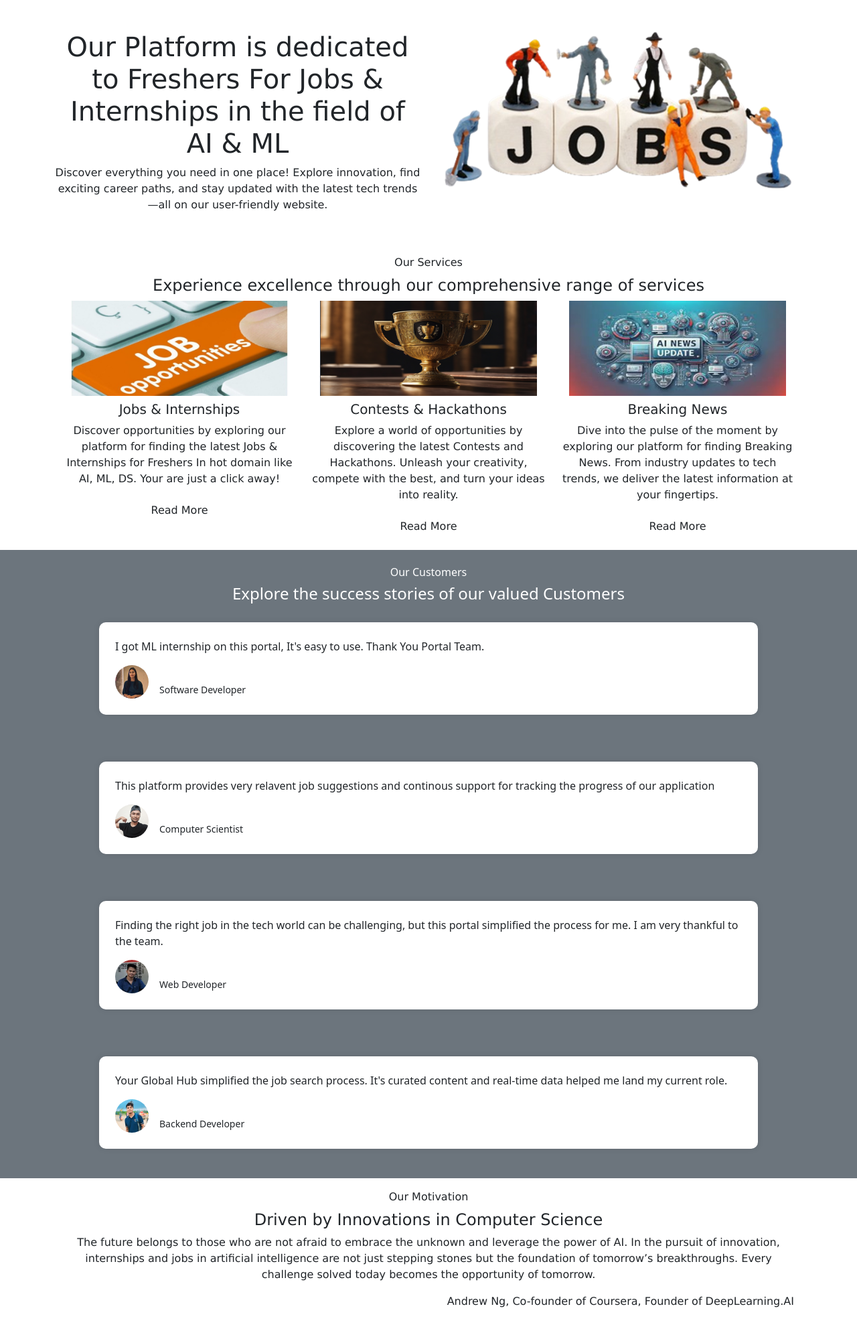
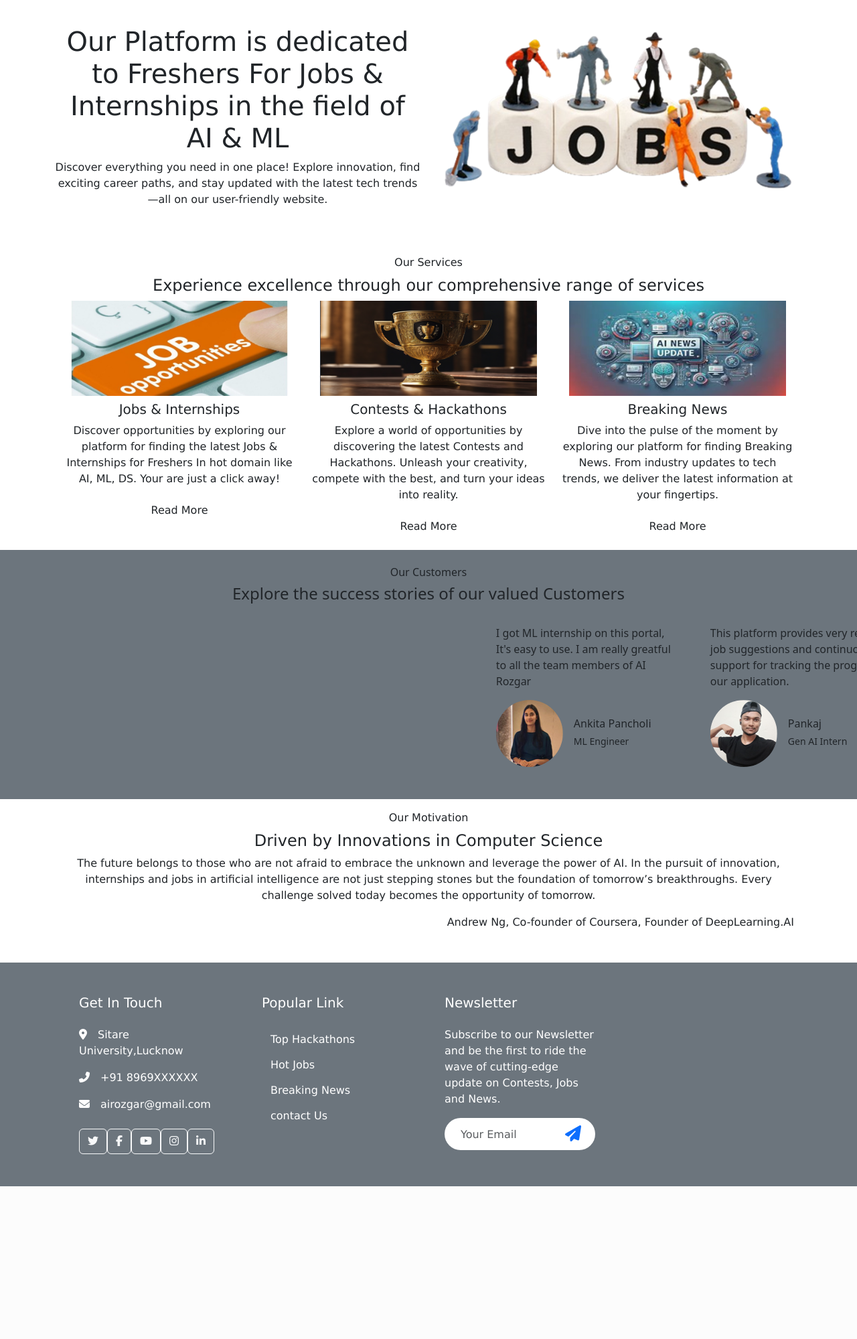
Before and after one commit to nag2mani/airozgar, a Django app: page / in a window 1280 px wide. Shown: the part 48-2047 px from the top of the page at 67% size. After the commit the page ends 1819 px from the top, so only its background shows below. Run offline with Django 5.2, Linux system fonts and the light colour scheme; some libraries are stand-ins or nearby versions.

Commit message:
sliding card done

```diff
--- a/home/static/css/style.css
+++ b/home/static/css/style.css
@@ -1,59 +1,5 @@
 .container{
     font-family: Verdana, Geneva, Tahoma, sans-serif;
-}
-
-.testimonial-carousel {
-    display: flex;
-    flex-wrap: wrap;
-    justify-content: space-between;
-    gap: 30px; /* Adjust the gap as needed */
-}
-
-.testimonial-item {
-    background-color: #fff;
-    border-radius: 10px;
-    box-shadow: 0px 0px 10px rgba(0, 0, 0, 0.1);
-    flex: 1 1 45%; /* Adjust width based on the number of cards per row */
-    margin: 20px;
-}
-
-.testimonial {
-    max-width: 100%;
-    padding: 0 10%;
-}
-
-.testimonial h6, .testimonial h4 {
-    color: #fff;
-}
-
-.testimonial-item p {
-    font-size: 16px;
-    line-height: 1.5;
-}
-
-.testimonial-item img {
-    width: 50px;
-    height: 50px;
-}
-
-.d-flex.align-items-center {
-    margin-top: 15px;
-}
-
-.testimonial-item img {
-    width: 50px;
-    height: 50px;
-    object-fit: cover;
-}
-
-@keyframes slideLeft {
-    0% {
-        transform: translateX(100%);
-    }
-
-    100% {
-        transform: translateX(-100%);
-    }
 }
 
 .filter-section {
@@ -75,6 +21,7 @@
 .internship-cards-section {
     width: 80%;
 }
+
 .internship-card {
     margin-bottom: 20px;
 }
--- a/home/templates/base.html
+++ b/home/templates/base.html
@@ -93,6 +93,12 @@
     <script src="https://cdn.jsdelivr.net/npm/bootstrap@5.3.3/dist/js/bootstrap.bundle.min.js"
       integrity="sha384-YvpcrYf0tY3lHB60NNkmXc5s9fDVZLESaAA55NDzOxhy9GkcIdslK1eN7N6jIeHz"
       crossorigin="anonymous"></script>
+    <script src="https://cdn.jsdelivr.net/npm/@popperjs/core@2.11.8/dist/umd/popper.min.js"
+      integrity="sha384-I7E8VVD/ismYTF4hNIPjVp/Zjvgyol6VFvRkX/vR+Vc4jQkC+hVqc2pM8ODewa9r"
+      crossorigin="anonymous"></script>
+    <script src="https://cdn.jsdelivr.net/npm/bootstrap@5.3.3/dist/js/bootstrap.min.js"
+      integrity="sha384-0pUGZvbkm6XF6gxjEnlmuGrJXVbNuzT9qBBavbLwCsOGabYfZo0T0to5eqruptLy"
+      crossorigin="anonymous"></script>
 </body>
 
 </html>
--- a/home/templates/index.html
+++ b/home/templates/index.html
@@ -1,5 +1,33 @@
 {% extends 'base.html' %}
 {% block start %}
+
+<!-- CSS for horizontal scrolling and animation -->
+<style>
+    .testimonial-carousel {
+        overflow: hidden;
+        position: relative;
+    }
+
+    .testimonial-track {
+        display: flex;
+        width: 100%;
+        animation: scrollLeft 30s linear infinite;
+    }
+
+    .testimonial-item {
+        flex: 0 0 25%; /* Adjust this based on the number of cards to fit in one row */
+        box-sizing: border-box;
+    }
+
+    @keyframes scrollLeft {
+        0% {
+            transform: translateX(100%);
+        }
+        100% {
+            transform: translateX(-100%);
+        }
+    }
+</style>
 
 <div>
     <div class="container">
@@ -74,56 +102,58 @@
         <h6 class="text-center">Our Customers</h6>
         <h4 class="text-center">Explore the success stories of our valued Customers</h4>
         <div class="testimonial-carousel">
+            <div class="testimonial-track">
                 <div class="testimonial-item p-4">
-                <p>I got ML internship on this portal, It's easy to use. Thank You Portal Team.</p>
+                    <p>I got ML internship on this portal, It's easy to use. I am really greatful to all the team members of AI Rozgar</p>
                     <div class="d-flex align-items-center">
                         <img class="img-fluid rounded-circle" src="../static/img/ankita.png" alt="Ankita Pancholi">
                         <div class="ps-3">
                             <h6 class="mb-1">Ankita Pancholi</h6>
-                        <small>Software Developer</small>
+                            <small>ML Engineer</small>
                         </div>
                     </div>
                 </div>
 
                 <div class="testimonial-item p-4">
-                <p>This platform provides very relavent job suggestions and continous support for tracking the progress
-                    of our application</p>
+                    <p>This platform provides very relevant job suggestions and continuous support for tracking the progress
+                        of our application.</p>
                     <div class="d-flex align-items-center">
-                    <img class="img-fluid rounded-circle" src="../static/img/pankaj.png" alt="Raushan Kumar">
+                        <img class="img-fluid rounded-circle" src="../static/img/pankaj.png" alt="Pankaj">
                         <div class="ps-3">
                             <h6 class="mb-1">Pankaj</h6>
-                        <small>Computer Scientist</small>
+                            <small>Gen AI Intern</small>
                         </div>
                     </div>
                 </div>
 
                 <div class="testimonial-item p-4">
                     <p>Finding the right job in the tech world can be challenging, but this portal simplified the process
-                    for
-                    me. I am very thankful to the team.</p>
+                        for me. I am very thankful to the team.</p>
                     <div class="d-flex align-items-center">
                         <img class="img-fluid rounded-circle" src="../static/img/raushan.png" alt="Raushan Kumar">
                         <div class="ps-3">
-                        <h6 class="mb-1">Raushan</h6>
-                        <small>Web Developer</small>
+                            <h6 class="mb-1">Raushan Kumar</h6>
+                            <small>ML Oops Engineer</small>
                         </div>
                     </div>
                 </div>
 
                 <div class="testimonial-item p-4">
-                <p>Your Global Hub simplified the job search process. It's curated content and real-time data
+                    <p>Your Global Hub simplified the job search process. Its curated content and real-time data
                         helped me land my current role.</p>
                     <div class="d-flex align-items-center">
                         <img class="img-fluid rounded-circle" src="../static/img/ajeet.png" alt="Ajeet Kumar">
                         <div class="ps-3">
                             <h6 class="mb-1">Ajeet Kumar</h6>
-                        <small>Backend Developer</small>
+                            <small>Python Developer</small>
                         </div>
                     </div>
                 </div>
             </div>
         </div>
     </div>
+</div>
+
 
 
 <div class="container">
```
Also changed, not shown: home/templates/internship.html (+0 -15 lines), home/templates/job.html (+0 -16 lines), db.sqlite3. Lines whose indentation alone changed are shown as unchanged.
